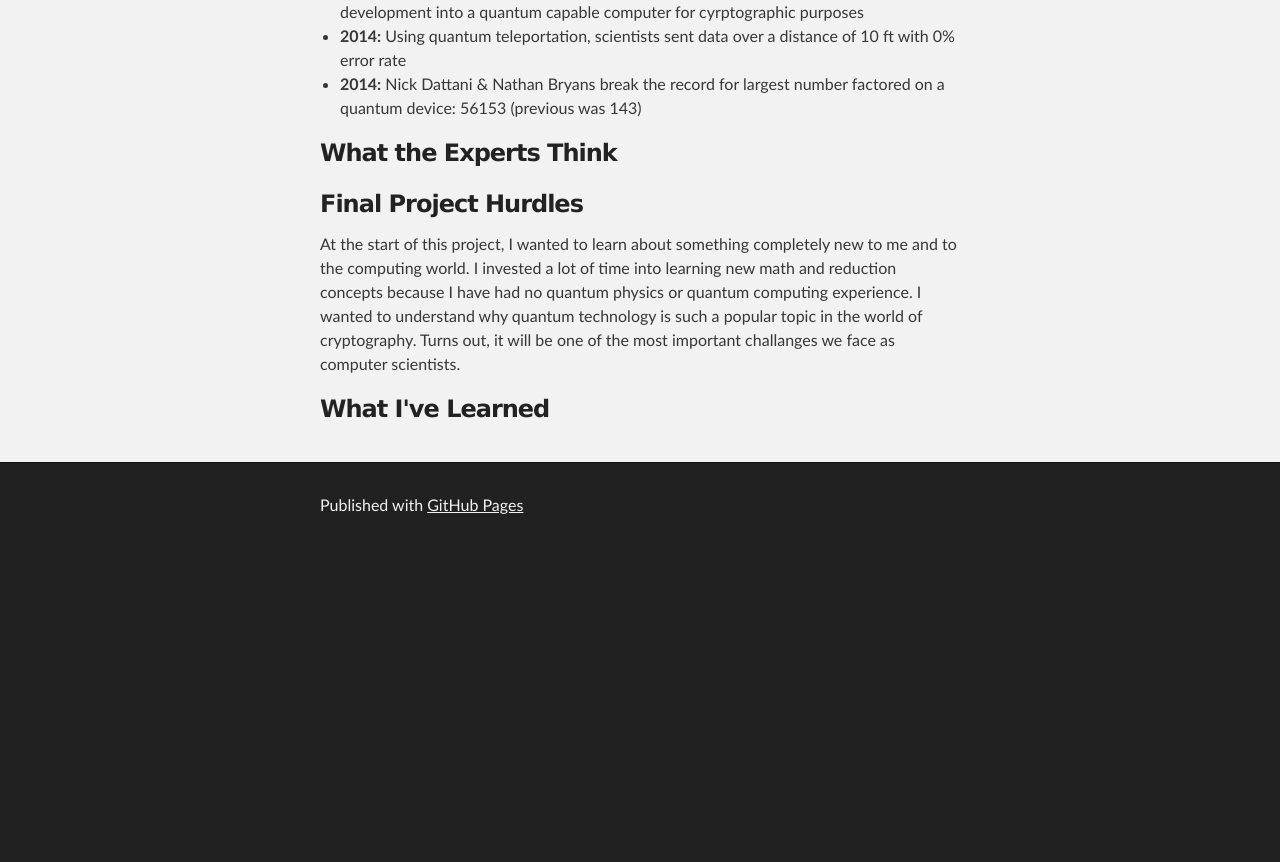
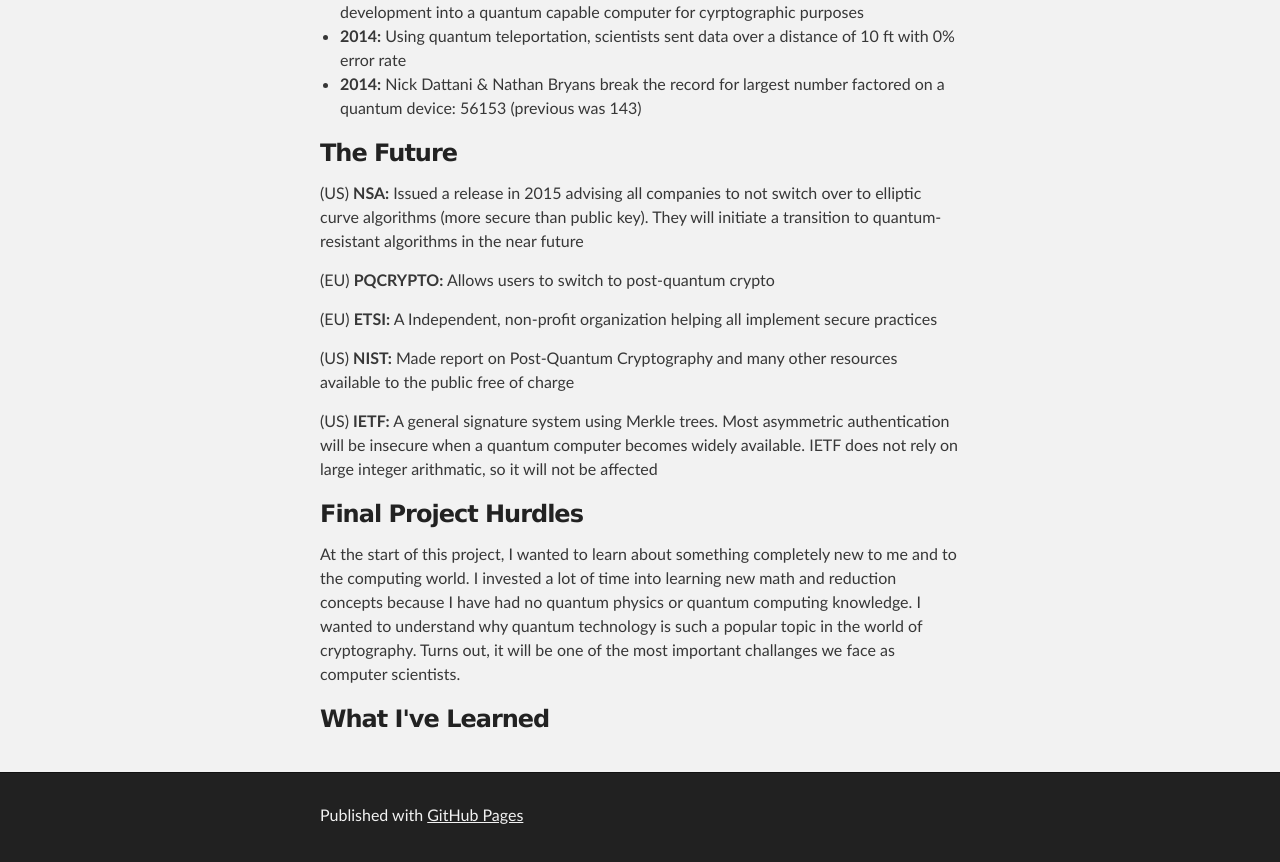
Before and after one commit to zhecht/zhecht.github.io, a plain HTML site: page index.html in a window 1280 px wide. Shown: the part 3921-4783 px from the top of the page. Before the commit the page ends 4473 px from the top, so only its background shows below. Drawn offline with Linux system fonts and the light colour scheme.

Commit message:
lots more

```diff
--- a/index.html
+++ b/index.html
@@ -173,19 +173,32 @@ All of these steps can be coded classically, except for 2. This means that in th
 </p>
 
 <h3>
-  <a id="support-or-contact" class="anchor" href="#support-or-contact" aria-hidden="true"><span aria-hidden="true" class="octicon octicon-link"></span></a>What the Experts Think</h3>
+  <a id="support-or-contact" class="anchor" href="#support-or-contact" aria-hidden="true"><span aria-hidden="true" class="octicon octicon-link"></span></a>The Future</h3>
 
 <p>
+  (US) <strong>NSA:</strong> Issued a release in 2015 advising all companies to not switch over to elliptic curve algorithms (more secure than public key). They will initiate a transition to quantum-resistant algorithms in the near future
+</p>
+<p>
+  (EU) <strong>PQCRYPTO:</strong> Allows users to switch to post-quantum crypto
 </p>
 
+<p>
+  (EU) <strong>ETSI:</strong> A Independent, non-profit organization helping all implement secure practices
+</p>
 
+<p>
+  (US) <strong>NIST:</strong> Made report on Post-Quantum Cryptography and many other resources available to the public free of charge
+</p>
 
+<p>
+  (US) <strong>IETF:</strong> A general signature system using Merkle trees. Most asymmetric authentication will be insecure when a quantum computer becomes widely available. IETF does not rely on large integer arithmatic, so it will not be affected
+</p>
 
 <h3>
   <a id="support-or-contact" class="anchor" href="#support-or-contact" aria-hidden="true"><span aria-hidden="true" class="octicon octicon-link"></span></a>Final Project Hurdles</h3>
 
 <p>
-  At the start of this project, I wanted to learn about something completely new to me and to the computing world. I invested a lot of time into learning new math and reduction concepts because I have had no quantum physics or quantum computing experience. I wanted to understand why quantum technology is such a popular topic in the world of cryptography. Turns out, it will be one of the most important challanges we face as computer scientists.
+  At the start of this project, I wanted to learn about something completely new to me and to the computing world. I invested a lot of time into learning new math and reduction concepts because I have had no quantum physics or quantum computing knowledge. I wanted to understand why quantum technology is such a popular topic in the world of cryptography. Turns out, it will be one of the most important challanges we face as computer scientists.
 </p>
 
 <h3>
```
